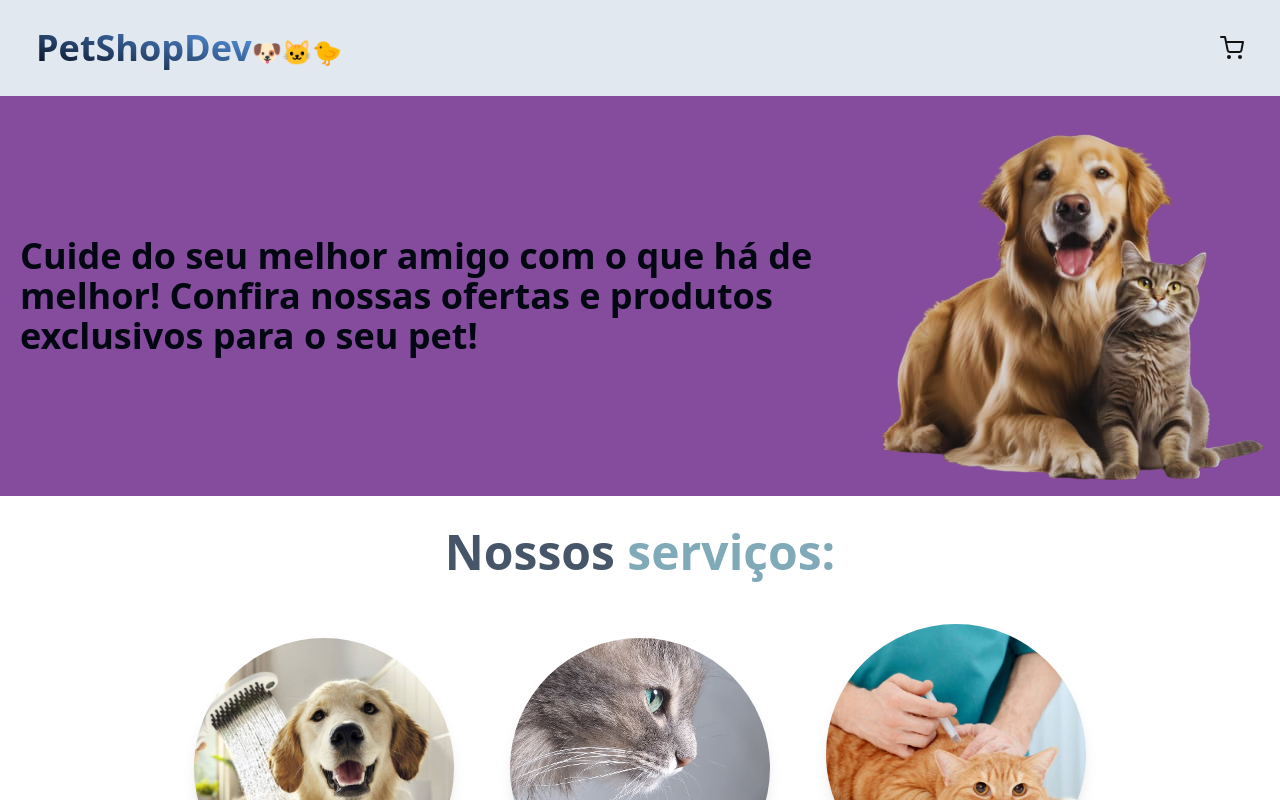
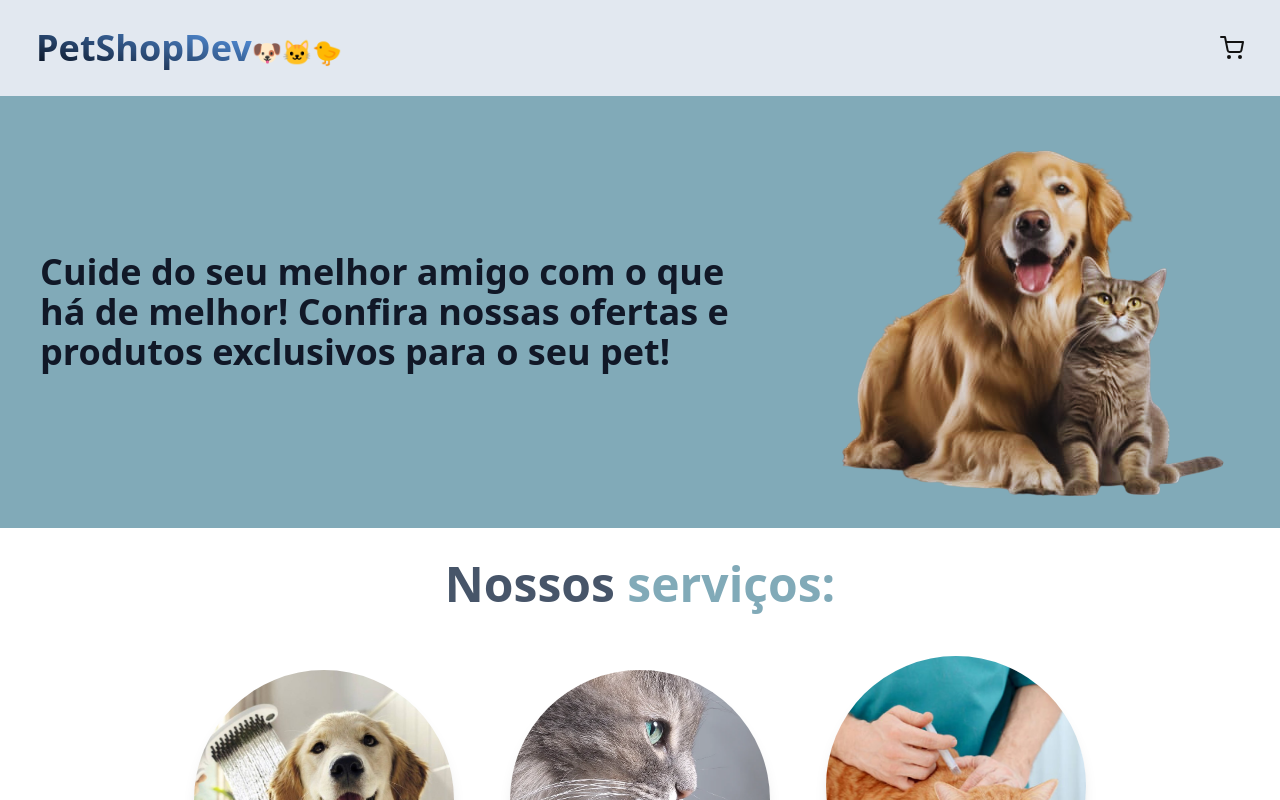
Before and after one commit to alexdev613/devpetshop-to-deploy, a React (Vite) app: page / in a window 1280 px wide. Shown: the top 800 px of the page. Built offline with nearby package versions, Linux system fonts and the light colour scheme.

Commit message:
feat: modificando cor do background do banner

```diff
--- a/src/pages/Home/sections/Banners/index.tsx
+++ b/src/pages/Home/sections/Banners/index.tsx
@@ -2,13 +2,15 @@ import dog_and_cat from '../../../../assets/seu-amiguinho-pet.png';
 
 export function Banners() {
   return (
-    <section className="flex w-full max-w-7xl flex-col sm:flex-row mx-auto max-h-[600px] text-center max-sm:mt-[100px] bg-[#854C9D]">
-      <h1 className='flex flex-1 font-bold text-gray-950 text-2xl sm:text-4xl sm:text-left m-5 items-center justify-center'>
+    <section className="flex w-full max-w-7xl flex-col sm:flex-row mx-auto max-h-[600px] text-center max-sm:mt-[100px] bg-[#81AAB8] py-10 sm:py-4">
+      <h1 className='flex flex-1 font-bold text-gray-900 text-2xl md:text-3xl lg:text-4xl sm:text-left mx-5 lg:mx-10 items-center justify-center'>
         Cuide do seu melhor amigo com o que há de melhor! Confira nossas ofertas e produtos exclusivos para o seu pet!
       </h1>
       <div>
-        <img className='flex flex-1' src={dog_and_cat} alt="" />
+        <img className='flex flex-1 mx-auto lg:mx-10' src={dog_and_cat} alt="" />
       </div>
     </section>
   )
 }
+
+//#81AAB8 #854C9D #FFA600 #FF7A00
```
Also changed, not shown: src/assets/ligue-ja-pet.png (added).
